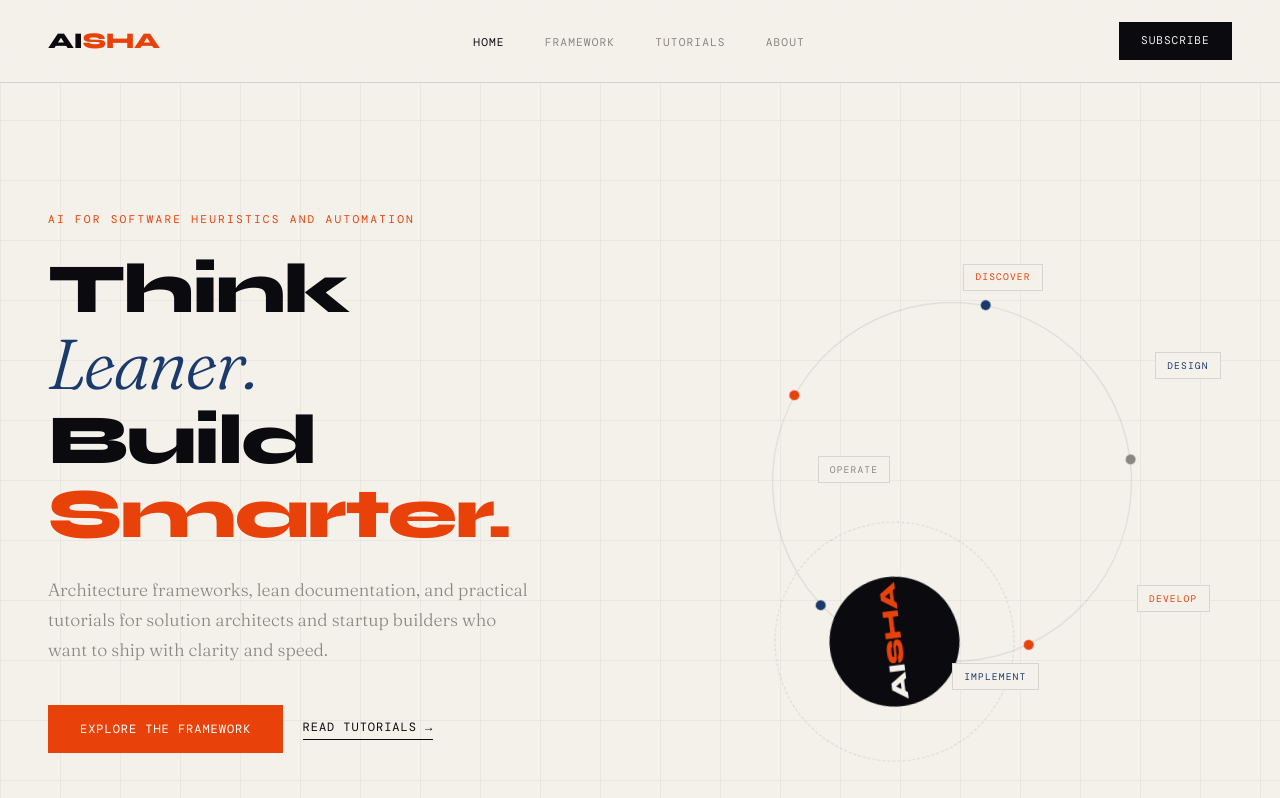
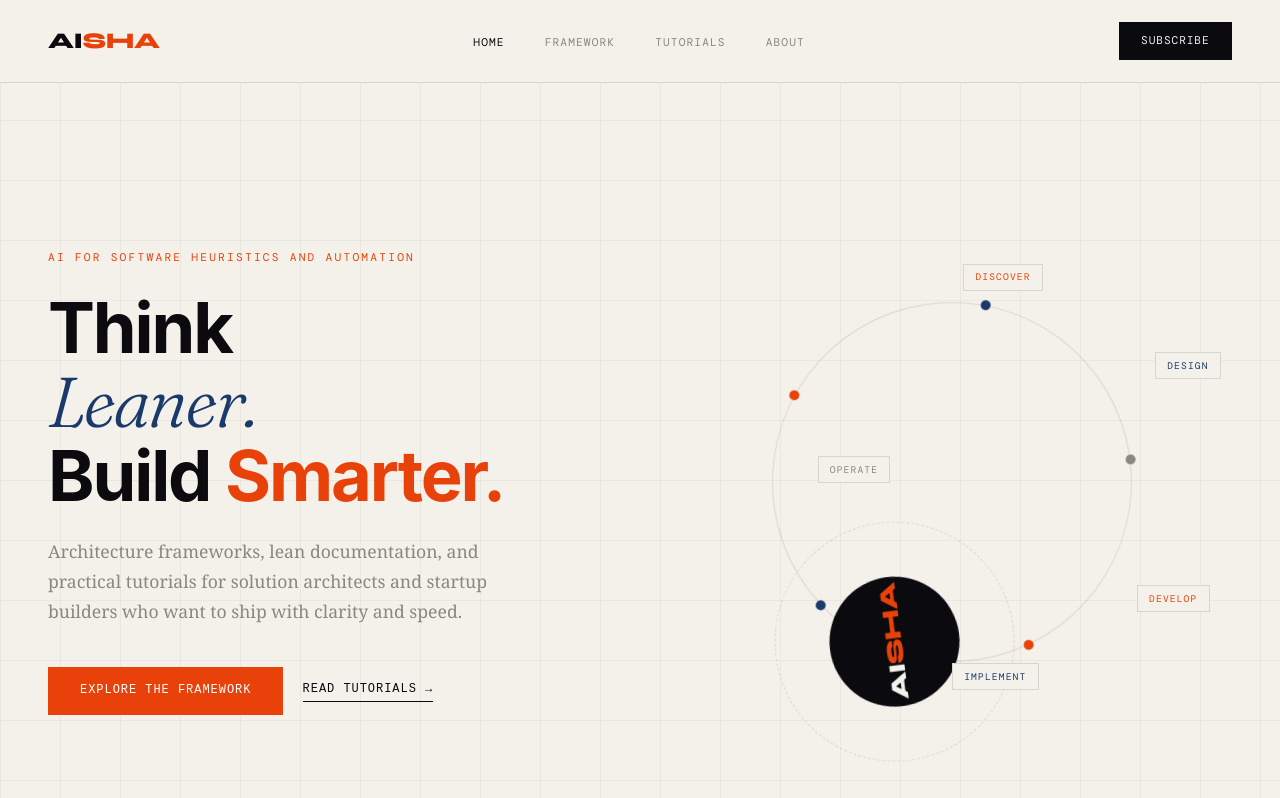
Before and after one commit to abuthoppan/aisha, a Jekyll site: the page built from index.html, in a window 1280 px wide and 900 px high. Shown: the top 798 px of the window. Built offline with Jekyll 4.4.1, drawn with Linux system fonts in a browser that asks for light colours; some web fonts are replaced.

Commit message:
Use CSS variables for font-family in main.css
Refactored font-family declarations to use CSS variables for better maintainability.

```diff
--- a/assets/css/main.css
+++ b/assets/css/main.css
@@ -11,6 +11,9 @@
   --line:       rgba(10,10,15,0.12);
   --grid:       rgba(10,10,15,0.04);
   --max-width:  1280px;
+  --font-sans:  'Inter', system-ui, sans-serif;
+  --font-serif: 'Lora', Georgia, serif;
+  --font-mono:  'JetBrains Mono', 'Courier New', monospace;
 }
 
 *, *::before, *::after { box-sizing: border-box; margin: 0; padding: 0; }
@@ -21,7 +24,7 @@
 body {
   background: var(--paper);
   color: var(--ink);
-  font-family: 'Fraunces', Georgia, serif;
+  font-family: var(--font-serif);
   overflow-x: hidden;
   line-height: 1.6;
 }
@@ -40,15 +43,15 @@
 
 /* ── Typography ────────────────────────────────── */
 h1,h2,h3,h4,h5 {
-  font-family: 'Syne', sans-serif;
-  font-weight: 800;
+  font-family: var(--font-sans);
+  font-weight: 700;
   letter-spacing: -0.03em;
   line-height: 1.05;
 }
 
 /* ── Utilities ─────────────────────────────────── */
 .section-label {
-  font-family: 'DM Mono', monospace;
+  font-family: var(--font-mono);
   font-size: 0.65rem;
   letter-spacing: 0.2em;
   text-transform: uppercase;
@@ -58,7 +61,7 @@
 }
 
 .btn-primary {
-  font-family: 'DM Mono', monospace;
+  font-family: var(--font-mono);
   font-size: 0.75rem;
   letter-spacing: 0.08em;
   text-transform: uppercase;
@@ -74,7 +77,7 @@
 .btn-primary:hover { transform: translate(-2px,-2px); box-shadow: 4px 4px 0 var(--ink); color: white; }
 
 .btn-ghost {
-  font-family: 'DM Mono', monospace;
+  font-family: var(--font-mono);
   font-size: 0.75rem;
   letter-spacing: 0.08em;
   text-transform: uppercase;
```
